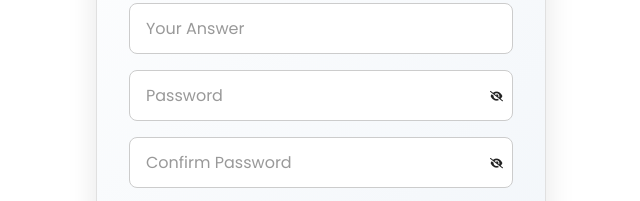
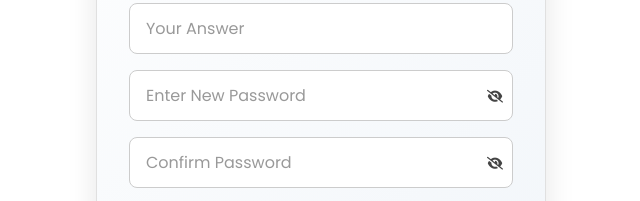
Before and after one commit to DevRobertCodes/TrackMate, a plain HTML site: page reset.html in a window 1280 px wide. Shown: the part 396-597 px from the top of the page, 319-959 px from the left. Drawn offline with Linux system fonts and the light colour scheme.

Commit message:
Fixed reset-password bug

```diff
--- a/auth.js
+++ b/auth.js
@@ -122,7 +122,7 @@ document.querySelectorAll(".toggle-password").forEach((icon) => {
     });
 
   } else if (path.includes("reset.html")) {
-      const resetForm = document.getElementById("auth-form");
+    const resetForm = document.getElementById("auth-form");
     const usernameInput = document.getElementById("reset-username");
     const questionSelect = document.getElementById("security-question");
     const answerInput = document.getElementById("security-answer");
--- a/login.css
+++ b/login.css
@@ -93,8 +93,8 @@ input::placeholder {
   top: 40%;
   transform: translateY(-50%);
   cursor: pointer;
-  color: #222;
-  font-size: 0.65rem;
+  color: #444;
+  font-size: 0.8rem;
 }
 
 
--- a/reset.html
+++ b/reset.html
@@ -28,7 +28,7 @@
         </select>
         <input type="text" id="security-answer" placeholder="Your Answer" required />
         <div class="input-wrapper">
-          <input type="password" id="password" placeholder="Password" required />
+          <input type="password" id="new-password" placeholder="Enter New Password" required />
           <i class="fa-solid fa-eye-slash toggle-password" data-target="password"></i>
         </div>
 
```
